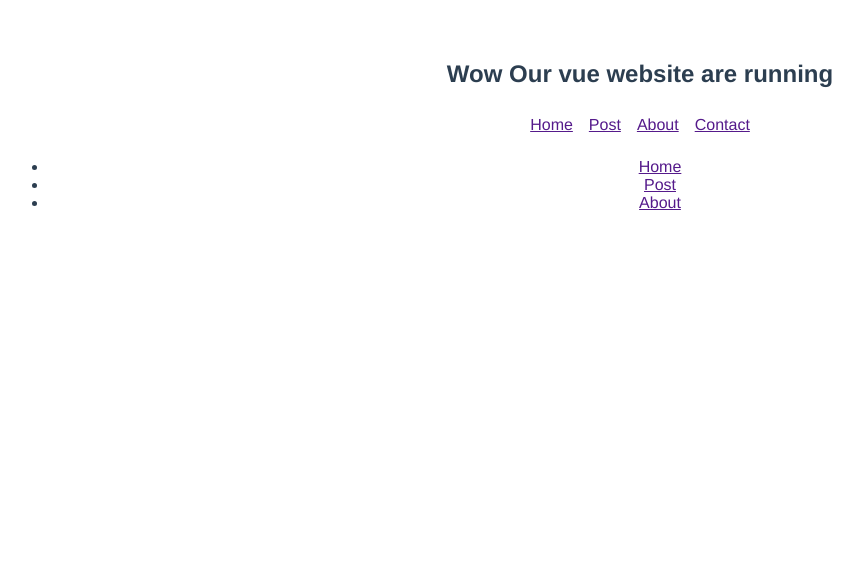
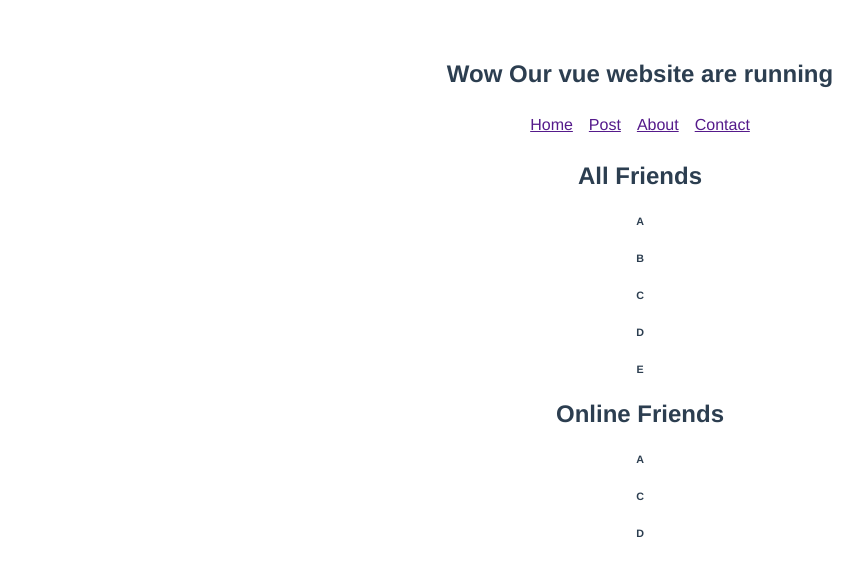
Before and after one commit to hikarihust/vuejs_resful, a Vue app in the folder vuejs_basic/vue/: page / in a window 1280 px wide. Shown: the top 576 px of the page, without its empty margins (0-863 px from the left). Built offline with nearby package versions, Linux system fonts and the light colour scheme.

Commit message:
VueJs Props

```diff
--- a/vuejs_basic/vue/src/App.vue
+++ b/vuejs_basic/vue/src/App.vue
@@ -2,28 +2,34 @@
   <div id="app">
       <h2>{{ title }}</h2>
       <Navbar></Navbar>
-      <nav>
-        <ul>
-            <li><a href="">Home</a></li>
-            <li><a href="">Post</a></li>
-            <li><a href="">About</a></li>
-        </ul>
-      </nav>
+      <AllFriends :friends="friends"></AllFriends>
+      <OnlineFriends :friends="friends"></OnlineFriends>
   </div>
 </template>
 
 <script>
 
 import Navbar from './components/Navbar'
+import AllFriends from './components/AllFriends'
+import OnlineFriends from './components/OnlineFriends'
 export default {
   name: 'App',
   data() {
       return {
-          title: 'Wow Our vue website are running'
+          title: 'Wow Our vue website are running',
+          friends: [
+              { name: 'A', online: true },
+              { name: 'B', online: false },
+              { name: 'C', online: true },
+              { name: 'D', online: true },
+              { name: 'E', online: false },
+          ]
       }
   },
   components: {
-      Navbar
+      Navbar,
+      AllFriends,
+      OnlineFriends
   }
 }
 </script>
--- /dev/null
+++ b/vuejs_basic/vue/src/components/AllFriends.vue
@@ -0,0 +1,30 @@
+<template>
+  <div id="allfriends">
+      <h2>All Friends</h2>
+      <div v-for="(friend, index) in friends" :key="index">
+          <h6>{{ friend.name }}</h6>
+      </div>
+  </div>
+</template>
+
+<script>
+
+export default {
+  name: 'AllFriends',
+  props: ['friends'],
+  data() {
+      return {
+      }
+  }
+}
+</script>
+
+<style scoped>
+h6 {
+  font-family: Avenir, Helvetica, Arial, sans-serif;
+  -webkit-font-smoothing: antialiased;
+  -moz-osx-font-smoothing: grayscale;
+  text-align: center;
+  color: #2c3e50;
+}
+</style>
--- /dev/null
+++ b/vuejs_basic/vue/src/components/OnlineFriends.vue
@@ -0,0 +1,36 @@
+<template>
+  <div id="onlinefriends">
+      <h2>Online Friends</h2>
+      <div v-for="(friend, index) in friends" :key="index">
+          <h6 v-if="friend.online">{{ friend.name }}</h6>
+      </div>
+  </div>
+</template>
+
+<script>
+
+export default {
+  name: 'OnlineFriends',
+  props: ['friends'],
+  data() {
+      return {
+
+      }
+  }
+}
+</script>
+
+<style scoped>
+    nav {
+        text-align: center;
+    }
+    nav ul {
+        padding: 0;
+    }
+    nav li {
+        display: inline-block;
+        list-style-type: none;
+        margin: 0;
+        padding: 8px;
+    }
+</style>
```
Also changed, not shown: 1 other file (tests, documents, lock files or other folders).
